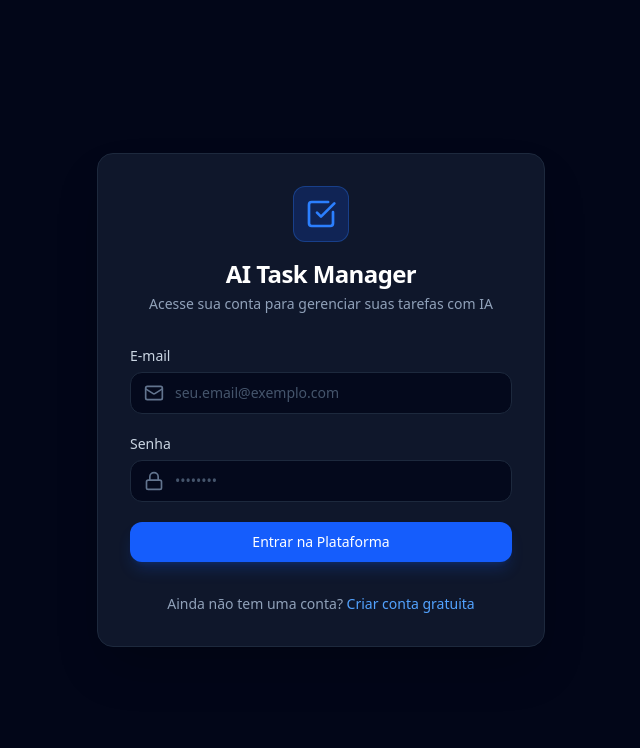
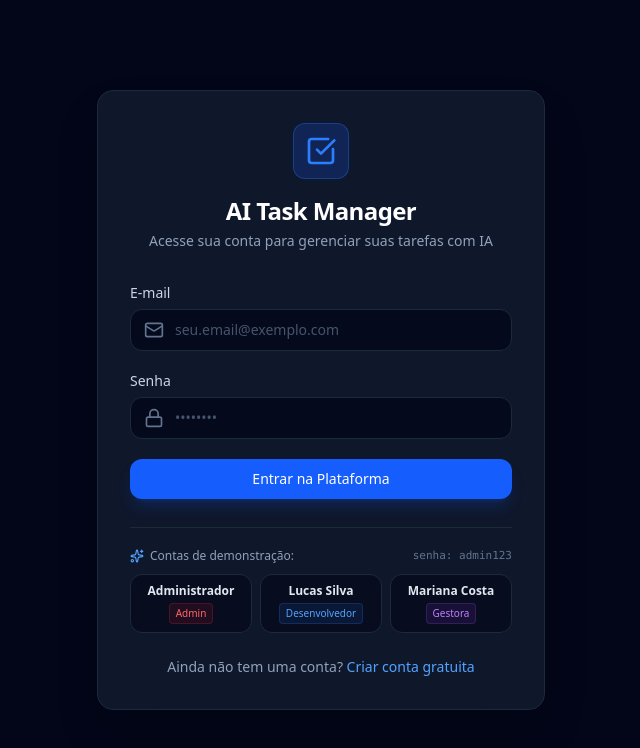
Before and after one commit to rafaelmotasolu/taskman-frontend, a React (Vite) app: page /login in a window 1280 px wide. Shown: the top 748 px of the page, without its empty margins (319-959 px from the left). Built offline with nearby package versions, Linux system fonts and the light colour scheme; no server answers.

Commit message:
feat: add preset user credentials for quick login demonstration

```diff
--- a/src/pages/Login.tsx
+++ b/src/pages/Login.tsx
@@ -1,7 +1,39 @@
 import React, { useState } from 'react';
 import { Link, useNavigate } from 'react-router-dom';
 import { useAuth } from '../contexts/AuthContext';
-import { CheckSquare, Lock, Mail, Loader2, AlertCircle } from 'lucide-react';
+import { CheckSquare, Lock, Mail, Loader2, AlertCircle, Sparkles } from 'lucide-react';
+
+interface PresetUser {
+  label: string;
+  role: string;
+  email: string;
+  password: string;
+  badgeColor: string;
+}
+
+const PRESET_USERS: PresetUser[] = [
+  {
+    label: 'Administrador',
+    role: 'Admin',
+    email: 'admin@taskman.com',
+    password: 'admin123',
+    badgeColor: 'bg-red-500/10 text-red-400 border-red-500/20',
+  },
+  {
+    label: 'Lucas Silva',
+    role: 'Desenvolvedor',
+    email: 'dev@taskman.com',
+    password: 'admin123',
+    badgeColor: 'bg-blue-500/10 text-blue-400 border-blue-500/20',
+  },
+  {
+    label: 'Mariana Costa',
+    role: 'Gestora',
+    email: 'gestor@taskman.com',
+    password: 'admin123',
+    badgeColor: 'bg-purple-500/10 text-purple-400 border-purple-500/20',
+  },
+];
 
 export const Login: React.FC = () => {
   const [email, setEmail] = useState('');
@@ -36,8 +68,14 @@ export const Login: React.FC = () => {
     }
   };
 
+  const fillQuickCredentials = (preset: PresetUser) => {
+    setEmail(preset.email);
+    setPassword(preset.password);
+    setError(null);
+  };
+
   return (
-    <div className="min-h-screen flex items-center justify-center bg-slate-950 px-4">
+    <div className="min-h-screen flex items-center justify-center bg-slate-950 px-4 py-8">
       <div className="max-w-md w-full bg-slate-900 border border-slate-800 rounded-2xl p-8 shadow-2xl">
         <div className="text-center mb-8">
           <div className="inline-flex items-center justify-center w-14 h-14 rounded-xl bg-blue-600/20 text-blue-500 mb-4 border border-blue-500/30">
@@ -94,7 +132,36 @@ export const Login: React.FC = () => {
           </button>
         </form>
 
-        <p className="mt-8 text-center text-sm text-slate-400">
+        {/* Contas de teste para demonstração */}
+        <div className="mt-7 pt-5 border-t border-slate-800">
+          <div className="flex items-center justify-between mb-2.5">
+            <span className="text-xs font-medium text-slate-400 flex items-center gap-1.5">
+              <Sparkles className="w-3.5 h-3.5 text-blue-400" />
+              Contas de demonstração:
+            </span>
+            <span className="text-[11px] text-slate-500 font-mono">senha: admin123</span>
+          </div>
+
+          <div className="grid grid-cols-3 gap-2">
+            {PRESET_USERS.map((preset) => (
+              <button
+                key={preset.email}
+                type="button"
+                onClick={() => fillQuickCredentials(preset)}
+                className="flex flex-col items-center p-2 rounded-xl bg-slate-950/60 hover:bg-slate-800 border border-slate-800 hover:border-blue-500/40 transition-all text-center group cursor-pointer"
+              >
+                <span className="text-xs font-semibold text-slate-200 group-hover:text-blue-400 transition-colors truncate w-full">
+                  {preset.label}
+                </span>
+                <span className={`text-[10px] mt-1 px-1.5 py-0.5 rounded border ${preset.badgeColor}`}>
+                  {preset.role}
+                </span>
+              </button>
+            ))}
+          </div>
+        </div>
+
+        <p className="mt-6 text-center text-sm text-slate-400">
           Ainda não tem uma conta?{' '}
           <Link to="/register" className="text-blue-400 hover:text-blue-300 font-medium hover:underline">
             Criar conta gratuita
```
